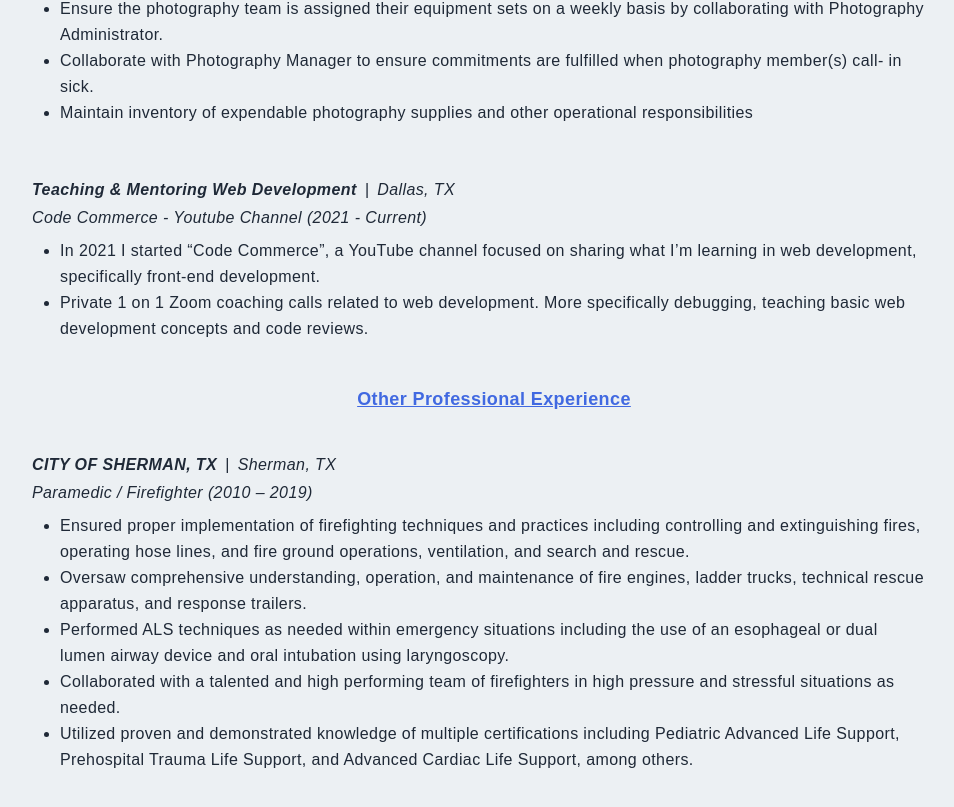
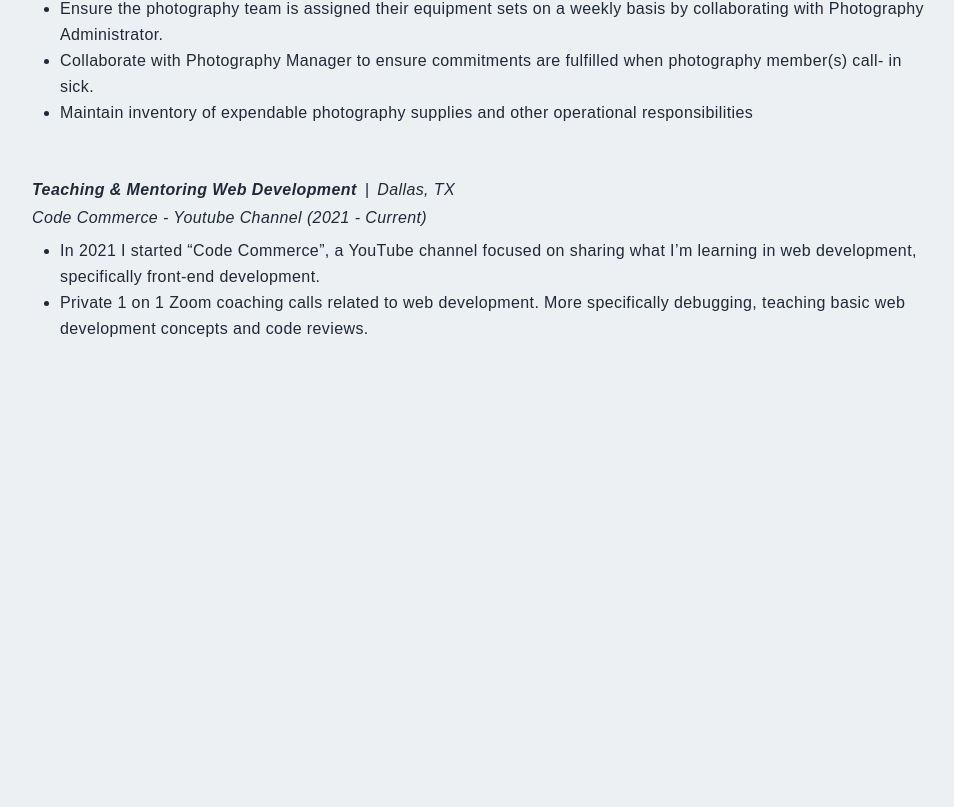
Before and after one commit to jairalcon/portfolio-nextjs, a Next.js app: page /resume in a window 1280 px wide. Shown: the part 1687-2494 px from the top of the page, without its empty margins (146-1100 px from the left). After the commit the page ends 2065 px from the top, so only its background shows below. Built offline with nearby package versions, Linux system fonts and the light colour scheme.

Commit message:
placeholders

```diff
--- a/components/Projects.jsx
+++ b/components/Projects.jsx
@@ -12,11 +12,12 @@
                 <p className='text-xl tracking-widest uppercase text-[#4169E1]'>Projects</p>
                 <h2 className='py-8'>What I&rsquo;ve Built</h2>
                 <div className='grid md:grid-cols-2 gap-8'>
+                    {/* //! PLACEHOLDER */}
 
-                    <ProjectItem title='Property Finder' backgroundImg={propertyImg} projectUrl='/property' />
-                    <ProjectItem title='Crypto App' backgroundImg={cryptoImg} projectUrl='/crypto' />
-                    <ProjectItem title='Netflix App' backgroundImg={netflixImg} projectUrl='/netflix' />
-                    <ProjectItem title='Twitch App' backgroundImg={twitchImg} projectUrl='/twitch' />
+                    {/* <ProjectItem title='Property Finder' backgroundImg={propertyImg} projectUrl='/property' /> */}
+                    {/* <ProjectItem title='Crypto App' backgroundImg={cryptoImg} projectUrl='/crypto' /> */}
+                    {/* <ProjectItem title='Netflix App' backgroundImg={netflixImg} projectUrl='/netflix' /> */}
+                    {/* <ProjectItem title='Twitch App' backgroundImg={twitchImg} projectUrl='/twitch' /> */}
                     {/* <ProjectItem title='Property Finder' backgroundImg={propertyImg} projectUrl='/property' /> */}
                     {/* <ProjectItem title='Property Finder' backgroundImg={propertyImg} projectUrl='/property' /> */}
 
--- a/pages/resume.jsx
+++ b/pages/resume.jsx
@@ -215,13 +215,13 @@
                     </ul>
                 </div>
 
-                {/*  */}
-                <h5 className='text-center underline text-[18px] py-4 text-[#4169E1]'>
+                {/* //! PLACEHOLER */}
+                {/* <h5 className='text-center underline text-[18px] py-4 text-[#4169E1]'>
                     Other Professional Experience
-                </h5>
+                </h5> */}
 
                 {/* Experience */}
-                <div className='py-6'>
+                {/* <div className='py-6'>
                     <p className='italic'>
                         <span className='font-bold'>CITY OF SHERMAN, TX</span>
                         <span className='px-2'>|</span>Sherman, TX
@@ -255,7 +255,7 @@
                             Support, among others.
                         </li>
                     </ul>
-                </div>
+                </div> */}
             </div>
         </>
     );
```
